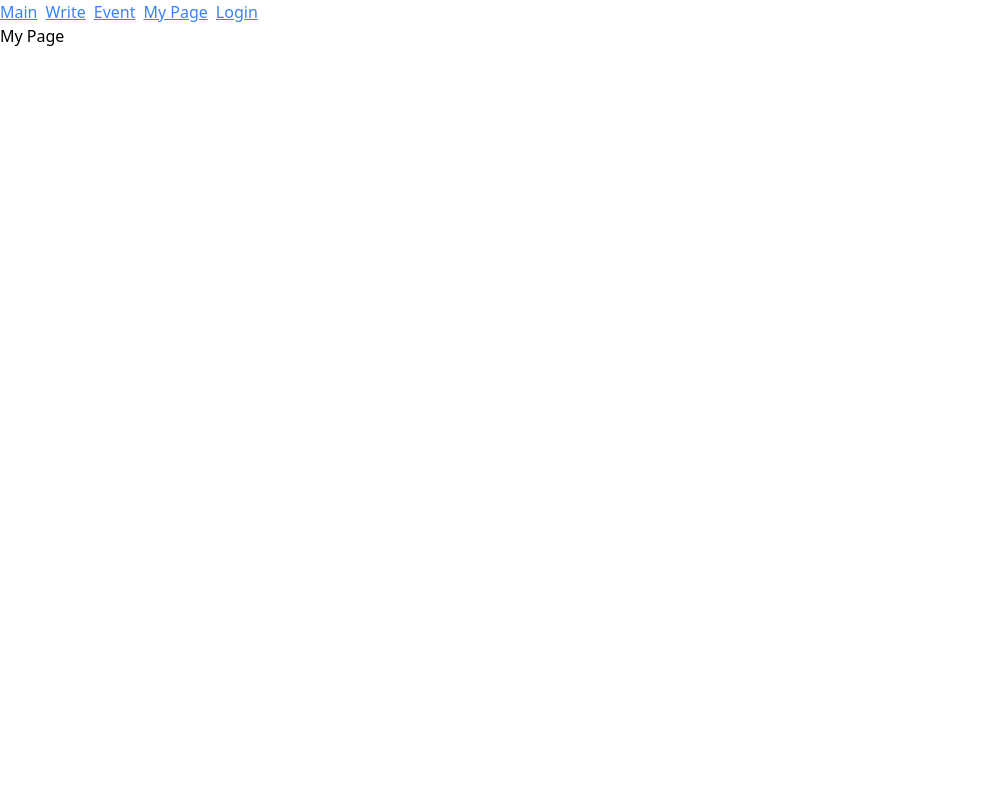
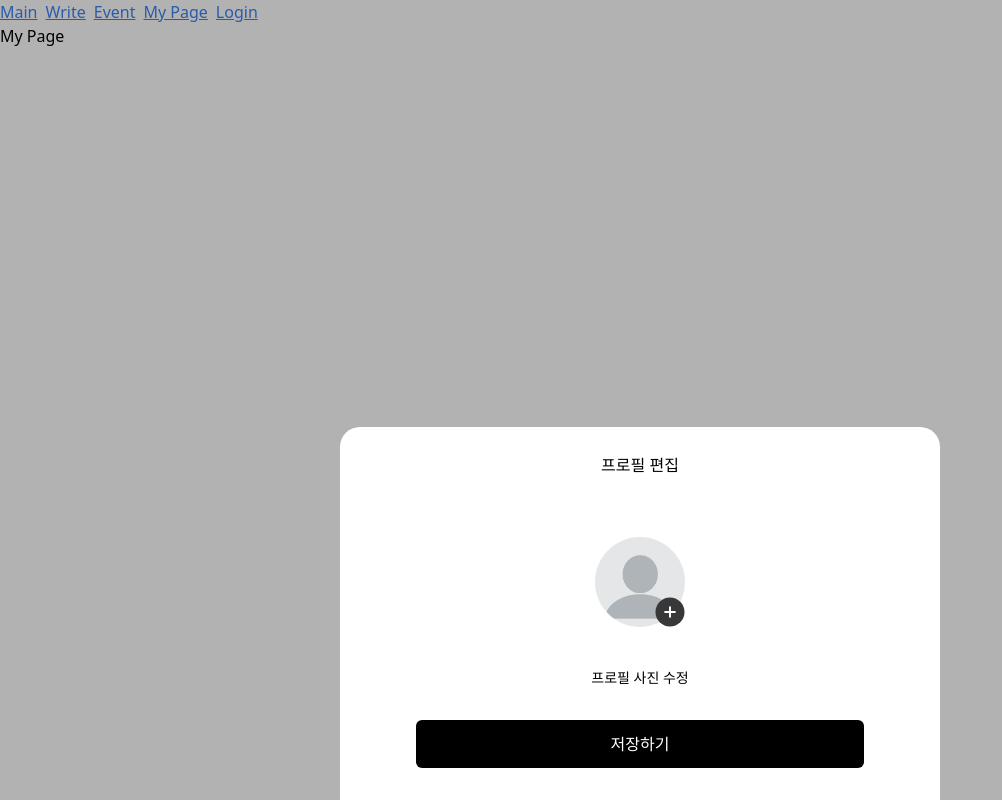
Before and after one commit to Hyuunw00/Capsy, a React (Vite) app in the folder front/: page /mypage in a window 1280 px wide. Shown: the whole page, without its empty margins (0-1002 px from the left). Built offline with nearby package versions, Linux system fonts and the light colour scheme.

Commit message:
✨ Feat. 알림공동 컴포넌트, 이미지 편집 컴포넌트 개발

```diff
--- /dev/null
+++ b/front/src/components/NotificationModal.tsx
@@ -0,0 +1,23 @@
+type ModalProps = {
+    isOpen: boolean;
+    onClose?: () => void;
+    children: React.ReactNode;
+  };
+
+export default function NotificationModal({isOpen,onClose,children}:ModalProps) {
+
+  if (!isOpen) return null;
+  return (
+    <>
+    {isOpen &&<div className="fixed inset-0 z-40 bg-black/30" onClick={()=>onClose}>
+        <div className="fixed top-1/2 left-1/2 transform -translate-x-1/2 -translate-y-1/2 z-30 rounded-md flex flex-col justify-between items-center bg-white w-[350px]   ">
+            <div className="py-[24px] px-[16px]">
+                {children}
+            </div>
+        </div>
+    </div>
+    }
+
+</>
+  )
+}
--- a/front/src/pages/mypage/MyPage.tsx
+++ b/front/src/pages/mypage/MyPage.tsx
@@ -1,7 +1,10 @@
+import ProfileimageForm from "./modal/ProfileImageForm";
+
 export default function MyPage() {
   return (
     <>
       <h1>My Page</h1>
+      <ProfileimageForm/>
     </>
   );
 }
--- /dev/null
+++ b/front/src/pages/mypage/modal/ProfileImageForm.tsx
@@ -0,0 +1,79 @@
+import React, { useState } from 'react';
+import { Modal } from '../../../components/Modal';
+import Button from '../../../components/Button';
+import user from '../../../assets/user.png'
+export default function ProfileimageForm() {
+  const [isOpen, setIsOpen] = useState(true);
+
+ const [selectedImage,setSelectedImage]= useState<File | null>(null);
+
+ const handleImageChange=  (e:React.ChangeEvent<HTMLInputElement>)=>{
+  const files = e.target.files;
+  if (files && files[0]) {
+    setSelectedImage(files[0]); // 선택된 이미지 상태로 저장
+  }
+ }
+
+
+  return (
+    <Modal isOpen={isOpen} onClose={() => setIsOpen(false)}>
+      <div className="w-full max-w-md">
+        <span className="mb-[60px] mt-[10px] text-[16px] text-center block text-[#000000]  ">프로필 편집</span>
+
+        <form className="space-y-4  mb-4">
+           <div className="mb-8  cursor-pointer flex flex-col justify-center items-center relative">
+
+
+            <div className='relative'>
+            <img
+                       src={selectedImage ? URL.createObjectURL(selectedImage) :user}
+                    alt="Profile"
+                    className="w-[90px] h-[90px] rounded-full object-cover m-auto "
+                />
+
+                        <input
+                    type="file"
+                    id="profileImageInput"
+                    accept="image/png, image/jpeg, image/gif, image/bmp"
+                    onChange={handleImageChange}
+                    className="hidden"
+                />
+                   <label
+                    htmlFor="profileImageInput"
+                    className="absolute bottom-0 right-0 w-[30px] h-[30px] cursor-pointer"
+                >
+                    <svg
+                        viewBox="0 0 31 30"
+                        xmlns="http://www.w3.org/2000/svg"
+                        fill="none"
+                        className="w-full h-full"
+                    >
+                        <circle cx="15.5" cy="15" r="15" fill="#383838" />
+                        <path
+                            d="M20.5 14H16.5V10C16.5 9.73478 16.3946 9.48043 16.2071 9.29289C16.0196 9.10536 15.7652 9 15.5 9C15.2348 9 14.9804 9.10536 14.7929 9.29289C14.6054 9.48043 14.5 9.73478 14.5 10V14H10.5C10.2348 14 9.98043 14.1054 9.79289 14.2929C9.60536 14.4804 9.5 14.7348 9.5 15C9.5 15.2652 9.60536 15.5196 9.79289 15.7071C9.98043 15.8946 10.2348 16 10.5 16H14.5V20C14.5 20.2652 14.6054 20.5196 14.7929 20.7071C14.9804 20.8946 15.2348 21 15.5 21C15.7652 21 16.0196 20.8946 16.2071 20.7071C16.3946 20.5196 16.5 20.2652 16.5 20V16H20.5C20.7652 16 21.0196 15.8946 21.2071 15.7071C21.3946 15.5196 21.5 15.2652 21.5 15C21.5 14.7348 21.3946 14.4804 21.2071 14.2929C21.0196 14.1054 20.7652 14 20.5 14Z"
+                            fill="white"
+                        />
+                    </svg>
+                </label>
+
+            </div>
+
+
+             <span className='block mt-10 text-[14px] text-block '>프로필 사진 수정</span>
+            </div>
+
+            <div className="mt-4">
+            <Button
+              type="submit"
+              className="w-full py-3 text-white bg-black rounded-md hover:bg-gray-800"
+            >
+              저장하기
+            </Button>
+          </div>
+        </form>
+
+      </div>
+
+    </Modal>
+  );
+}
```
Also changed, not shown: front/src/assets/user.png (added).
